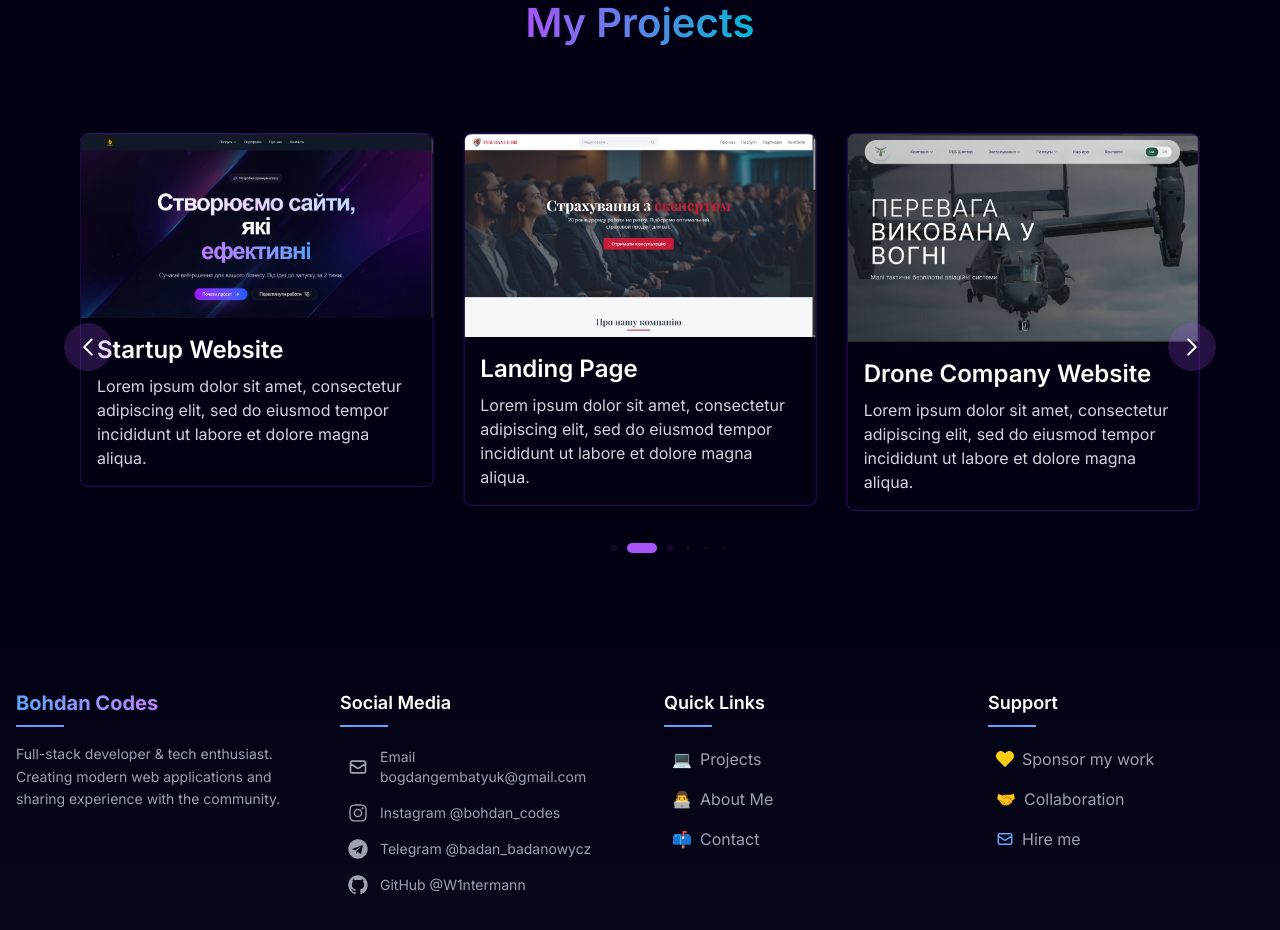
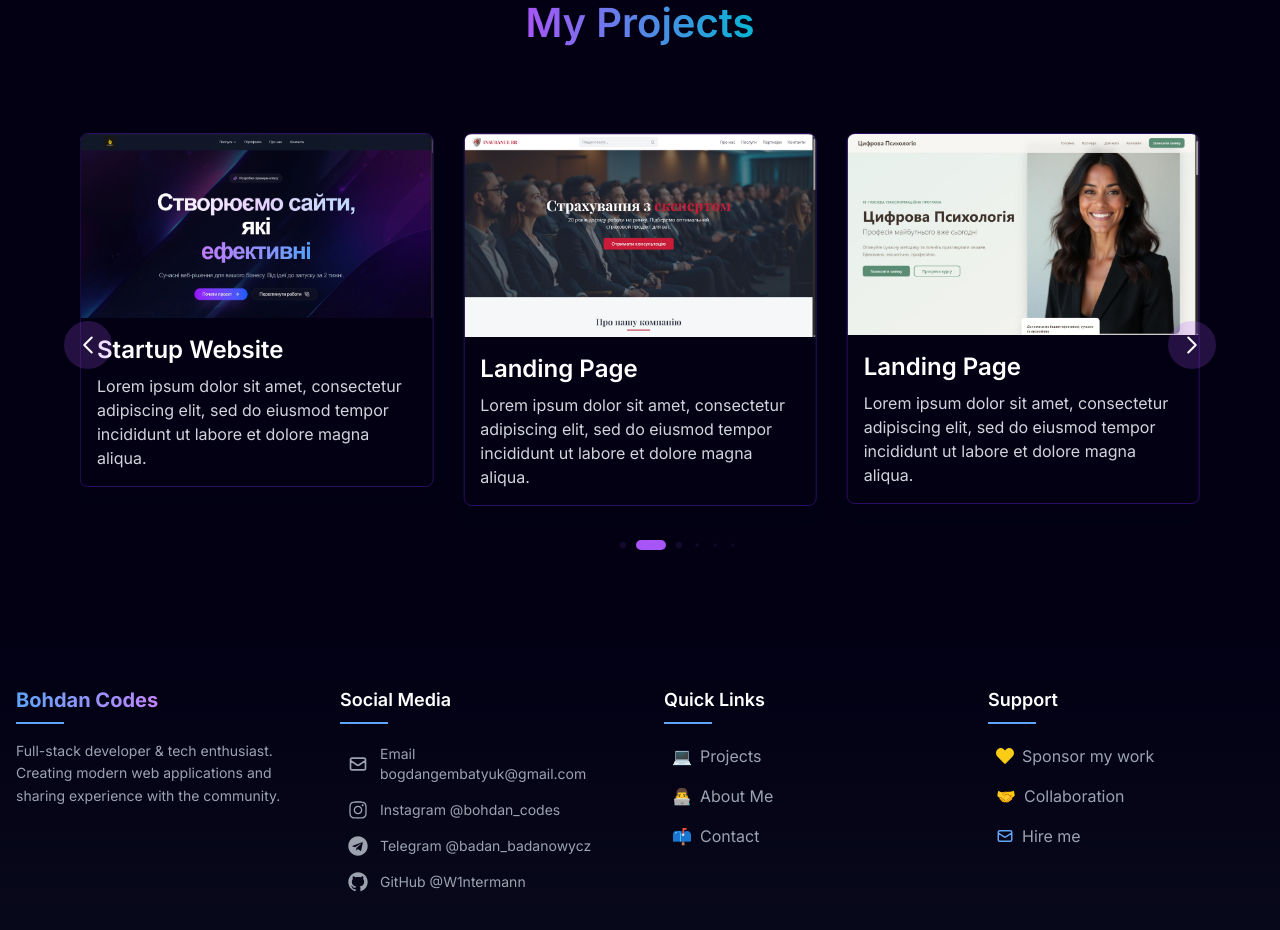
Before and after one commit to W1ntermann/portfolio-site-web, a Next.js app: page / in a window 1280 px wide. Shown: the part 2620-3550 px from the top of the page. Built offline with nearby package versions, Linux system fonts and the light colour scheme; a web font is replaced by a local one.

Commit message:
deletion

```diff
--- a/components/main/Projects.tsx
+++ b/components/main/Projects.tsx
@@ -29,11 +29,7 @@
             title: "Landing Page",
             description: "Lorem ipsum dolor sit amet, consectetur adipiscing elit, sed do eiusmod tempor incididunt ut labore et dolore magna aliqua."
         },
-        {
-            src: "/drone-site.jpg",
-            title: "Drone Company Website",
-            description: "Lorem ipsum dolor sit amet, consectetur adipiscing elit, sed do eiusmod tempor incididunt ut labore et dolore magna aliqua."
-        },
+
         {
             src: "/digital-psychplogy.jpg",
             title: "Landing Page",
```
Also changed, not shown: public/drone-site.jpg (deleted).
